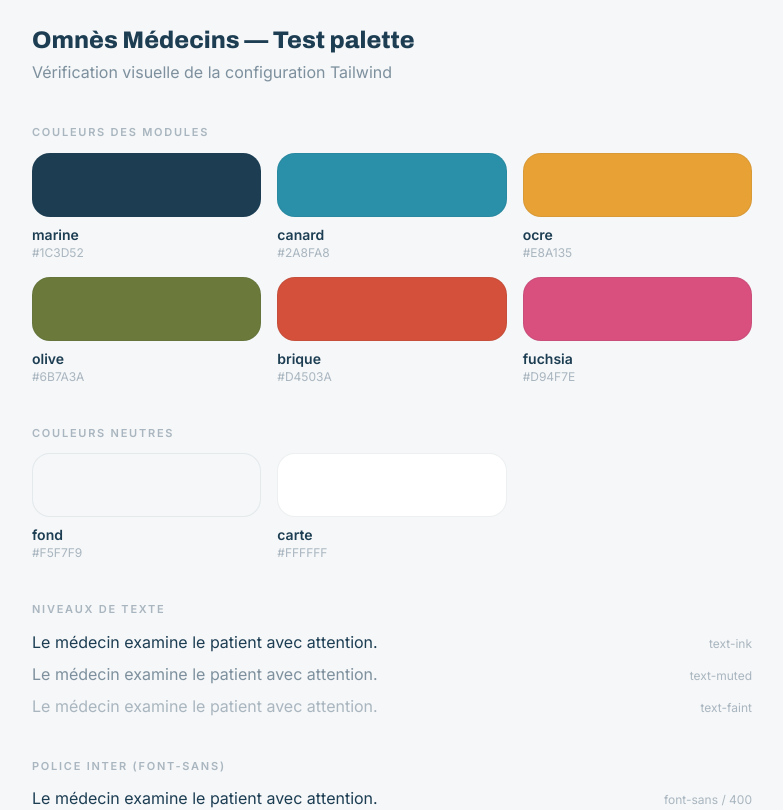
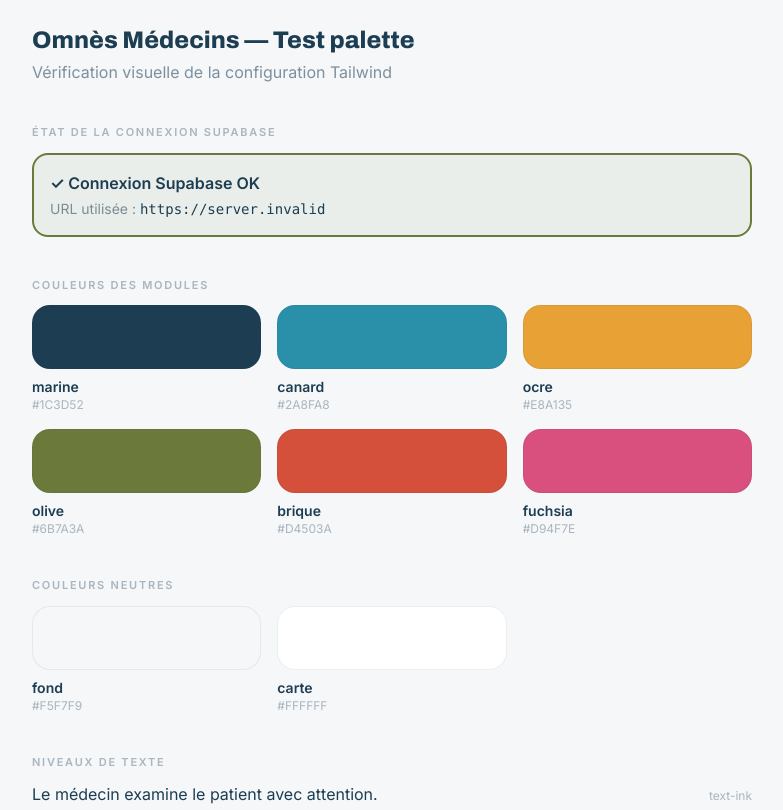
Before and after one commit to mcadennes-cpu/omnes-orga, a React (Vite) app: page / in a window 1280 px wide. Shown: the top 810 px of the page, without its empty margins (248-1031 px from the left). Built offline with nearby package versions, Linux system fonts and the light colour scheme; no server answers.

Commit message:
Etape 2D - Connexion Supabase frontend operationnelle

```diff
--- a/package.json
+++ b/package.json
@@ -10,6 +10,7 @@
     "preview": "vite preview"
   },
   "dependencies": {
+    "@supabase/supabase-js": "^2.105.1",
     "react": "^19.2.5",
     "react-dom": "^19.2.5"
   },
--- a/src/App.jsx
+++ b/src/App.jsx
@@ -1,3 +1,6 @@
+import { useEffect, useState } from 'react'
+import { supabase } from './lib/supabaseClient'
+
 const moduleColors = [
   { name: 'marine',  hex: '#1C3D52' },
   { name: 'canard',  hex: '#2A8FA8' },
@@ -58,6 +61,63 @@
   )
 }
 
+function SupabaseStatus() {
+  const [state, setState] = useState({ status: 'loading', error: null })
+  const supabaseUrl = import.meta.env.VITE_SUPABASE_URL
+
+  useEffect(() => {
+    supabase.auth
+      .getSession()
+      .then(({ error }) => {
+        if (error) {
+          setState({ status: 'error', error: error.message })
+        } else {
+          setState({ status: 'ok', error: null })
+        }
+      })
+      .catch((err) => {
+        setState({ status: 'error', error: err?.message ?? String(err) })
+      })
+  }, [])
+
+  if (state.status === 'loading') {
+    return (
+      <div className="rounded-card border border-border bg-carte p-4">
+        <p className="text-muted text-sm">Test de connexion Supabase en cours…</p>
+      </div>
+    )
+  }
+
+  if (state.status === 'ok') {
+    return (
+      <div
+        className="rounded-card border-2 p-4"
+        style={{ borderColor: '#6B7A3A', backgroundColor: 'rgba(107,122,58,0.08)' }}
+      >
+        <p className="font-semibold text-ink mb-1">✓ Connexion Supabase OK</p>
+        <p className="text-muted text-sm">
+          URL utilisée :{' '}
+          <span className="font-mono text-ink break-all">{supabaseUrl}</span>
+        </p>
+      </div>
+    )
+  }
+
+  return (
+    <div
+      className="rounded-card border-2 p-4"
+      style={{ borderColor: '#D4503A', backgroundColor: 'rgba(212,80,58,0.08)' }}
+    >
+      <p className="font-semibold text-ink mb-1">✕ Erreur de connexion Supabase</p>
+      <p className="text-ink text-sm font-mono break-all">{state.error}</p>
+      <p className="text-faint text-xs mt-2">
+        URL configurée :{' '}
+        <span className="font-mono break-all">{supabaseUrl || '(non définie)'}</span>
+      </p>
+    </div>
+  )
+}
+
 export default function App() {
   return (
     <div className="min-h-screen p-6 max-w-3xl mx-auto">
@@ -69,6 +129,11 @@
           Vérification visuelle de la configuration Tailwind
         </p>
       </header>
+
+      <section className="mb-10">
+        <SectionTitle>État de la connexion Supabase</SectionTitle>
+        <SupabaseStatus />
+      </section>
 
       <section className="mb-10">
         <SectionTitle>Couleurs des modules</SectionTitle>
--- /dev/null
+++ b/src/lib/supabaseClient.js
@@ -0,0 +1,12 @@
+import { createClient } from '@supabase/supabase-js'
+
+const supabaseUrl = import.meta.env.VITE_SUPABASE_URL
+const supabaseAnonKey = import.meta.env.VITE_SUPABASE_ANON_KEY
+
+if (!supabaseUrl || !supabaseAnonKey) {
+  throw new Error(
+    'Variables Supabase manquantes : vérifier VITE_SUPABASE_URL et VITE_SUPABASE_ANON_KEY dans .env'
+  )
+}
+
+export const supabase = createClient(supabaseUrl, supabaseAnonKey)
```
Also changed, not shown: 2 other files (tests, documents, lock files or other folders).
